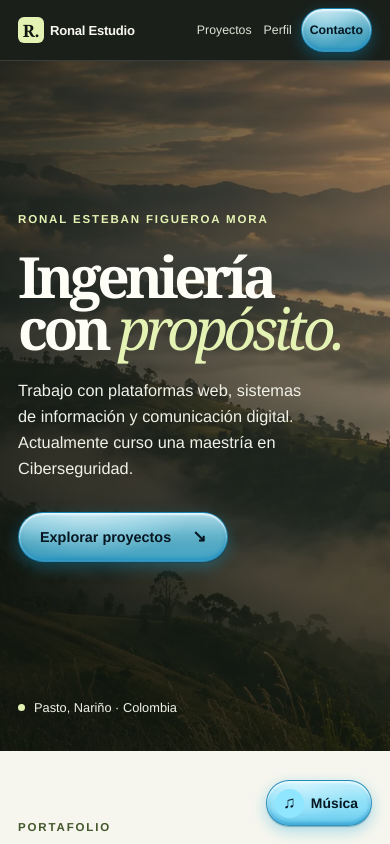
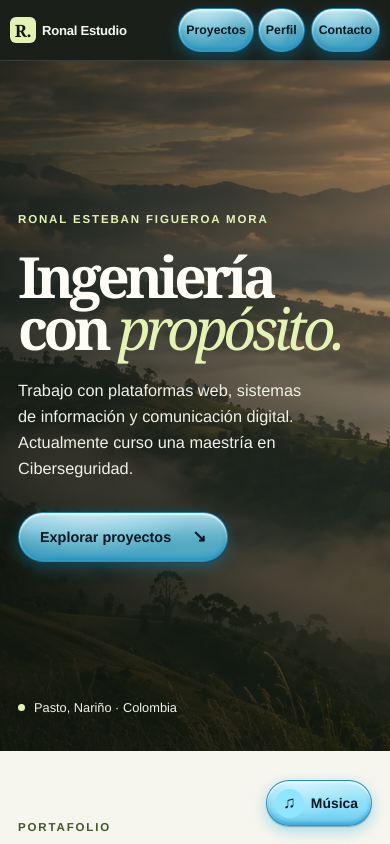
Before and after one commit to ronal728/paginaWeb, a plain HTML site: page public/index.html in a window 390 px wide. Shown: the top 844 px of the page. Drawn offline with Linux system fonts and the light colour scheme.

Commit message:
Aplicar vidrio azul a Proyectos y Perfil

```diff
--- a/public/styles.css
+++ b/public/styles.css
@@ -30,9 +30,9 @@ section[id] { scroll-margin-top: 90px; }
 .nav a { display: inline-flex; align-items: center; text-decoration: none; min-height: 44px; }
 .brand { gap: 11px; font-weight: 700; letter-spacing: -.02em; width: max-content; }
 .monogram { display: grid; place-items: center; width: 33px; height: 33px; border-radius: 9px; color: var(--dark); background: var(--lime); font: bold 22px Georgia, serif; }
-.nav-links { display: flex; gap: 33px; color: #e0e4d6; font-size: .88rem; }
-.nav-links a:hover { color: var(--lime); }
-.nav-contact { justify-self: end; gap: 9px; padding-inline: 13px; border-radius: 40px; font-size: .88rem; font-weight: 700; }
+.nav-links { display: flex; gap: 9px; }
+:is(.nav-links a, .nav-contact) { justify-content: center; padding-inline: 13px; border-radius: 40px; font-size: .88rem; }
+.nav-contact { justify-self: end; gap: 9px; }
 
 .hero { position: relative; isolation: isolate; color: #fffef6; background: #272f23; }
 .hero-photo, .hero-photo img, .hero::after { position: absolute; inset: 0; width: 100%; height: 100%; }
@@ -115,7 +115,7 @@ dialog dd { margin: 3px 0 12px; color: var(--muted); }
 
 
 /* The bright rim and cursor reflection stay visible across light and dark surfaces. */
-:is(.button, .nav-contact, .filters button, .card-arrow, .music-toggle, .icon-button) {
+:is(.button, .nav-links a, .nav-contact, .filters button, .card-arrow, .music-toggle, .icon-button) {
   --glass-tint: #65d6fbbd;
   --glass-rim: #087aabc4;
   --glass-highlight: #ecfbfff5;
@@ -147,7 +147,7 @@ dialog dd { margin: 3px 0 12px; color: var(--muted); }
 }
 
 @media (hover: hover) {
-  :is(.button, .nav-contact, .filters button, .music-toggle, .icon-button):hover,
+  :is(.button, .nav-links a, .nav-contact, .filters button, .music-toggle, .icon-button):hover,
   .project-button:not(:disabled):hover .card-arrow {
     --glass-rest-reflection: var(--glass-reflection);
     --glass-halo: #00aeefb0;
@@ -155,14 +155,14 @@ dialog dd { margin: 3px 0 12px; color: var(--muted); }
   }
 }
 
-:is(.button, .nav-contact, .filters button, .music-toggle, .icon-button):active,
+:is(.button, .nav-links a, .nav-contact, .filters button, .music-toggle, .icon-button):active,
 .project-button:not(:disabled):active .card-arrow {
   --glass-rest-reflection: var(--glass-reflection);
   transform: scale(.96);
 }
 
 @supports not ((backdrop-filter: blur(1px)) or (-webkit-backdrop-filter: blur(1px))) {
-  :is(.button, .nav-contact, .filters button, .card-arrow, .music-toggle, .icon-button) { --glass-tint: #93e3fb; }
+  :is(.button, .nav-links a, .nav-contact, .filters button, .card-arrow, .music-toggle, .icon-button) { --glass-tint: #93e3fb; }
   :is(.filters button[aria-pressed="true"], .music-toggle[aria-expanded="true"]) { --glass-tint: #58d1f5; }
 }
 
@@ -173,11 +173,11 @@ dialog dd { margin: 3px 0 12px; color: var(--muted); }
 }
 @media (max-width: 650px) {
   :root { --shell: calc(100% - 36px); }
-  .nav { min-height: 60px; gap: 9px; grid-template-columns: 1fr auto auto; }
+  .nav { width: calc(100% - 20px); min-height: 60px; gap: 6px; grid-template-columns: 1fr auto auto; }
   .brand { gap: 6px; font-size: .82rem; }
   .monogram { width: 26px; height: 26px; font-size: 17px; border-radius: 6px; }
-  .nav-links { gap: 12px; font-size: .77rem; }
-  .nav-contact { font-size: .77rem; gap: 3px; padding-inline: 8px; }
+  .nav-links { gap: 4px; }
+  :is(.nav-links a, .nav-contact) { font-size: .77rem; padding-inline: 7px; }
   .nav-contact span { display: none; }
   .hero-layout { min-height: min(690px, 105svh); padding-block: 66px 105px; }
   .hero::after { background: linear-gradient(90deg, #0b120dc7, #0d160e5e), linear-gradient(0deg, #1017119c, transparent 57%); }
@@ -196,5 +196,5 @@ dialog dd { margin: 3px 0 12px; color: var(--muted); }
 }
 @media (prefers-reduced-motion: reduce) {
   *, *::before, *::after { scroll-behavior: auto !important; transition: none !important; }
-  :is(.button, .nav-contact, .filters button, .music-toggle, .icon-button, .card-arrow) { transform: none !important; }
+  :is(.button, .nav-links a, .nav-contact, .filters button, .music-toggle, .icon-button, .card-arrow) { transform: none !important; }
 }
```
